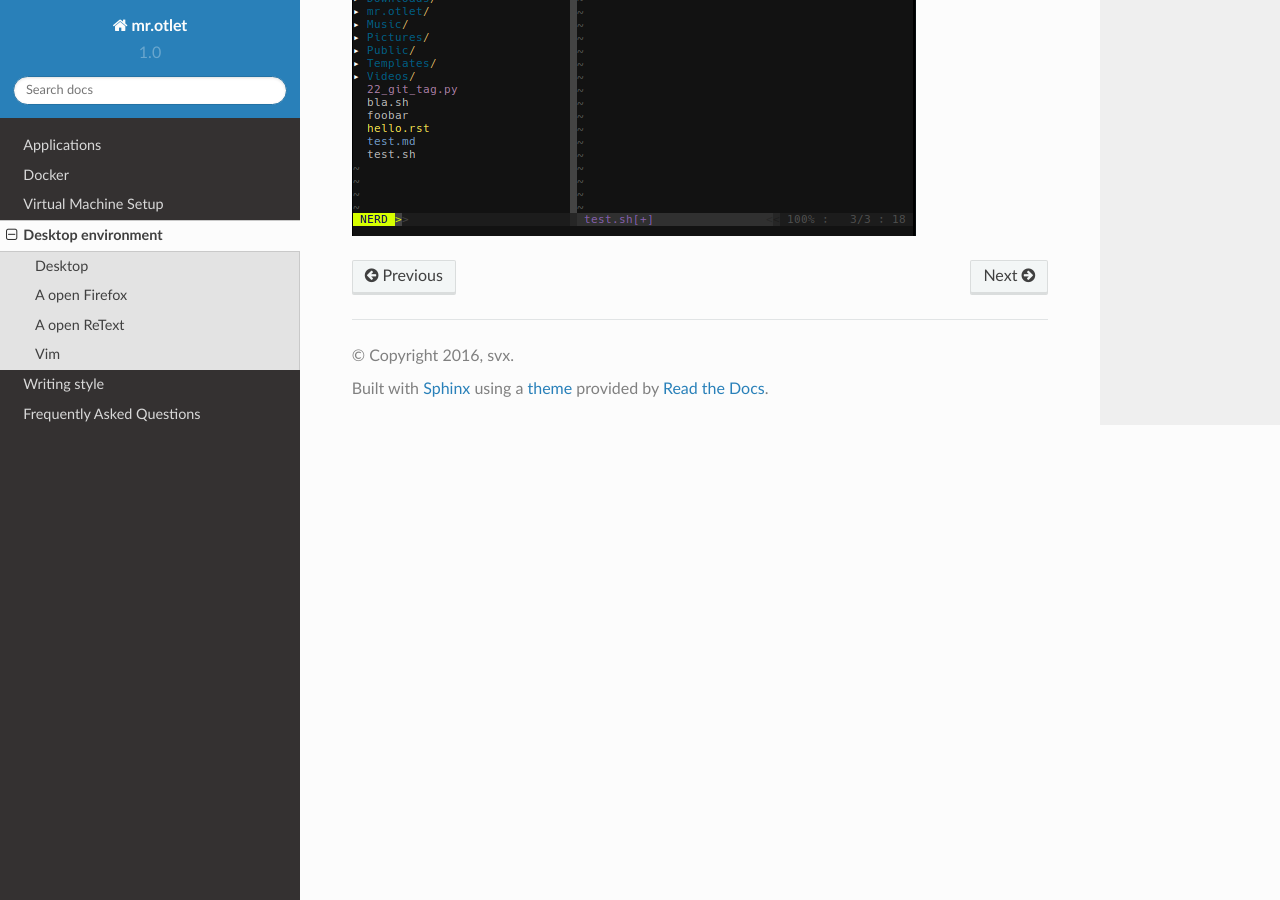
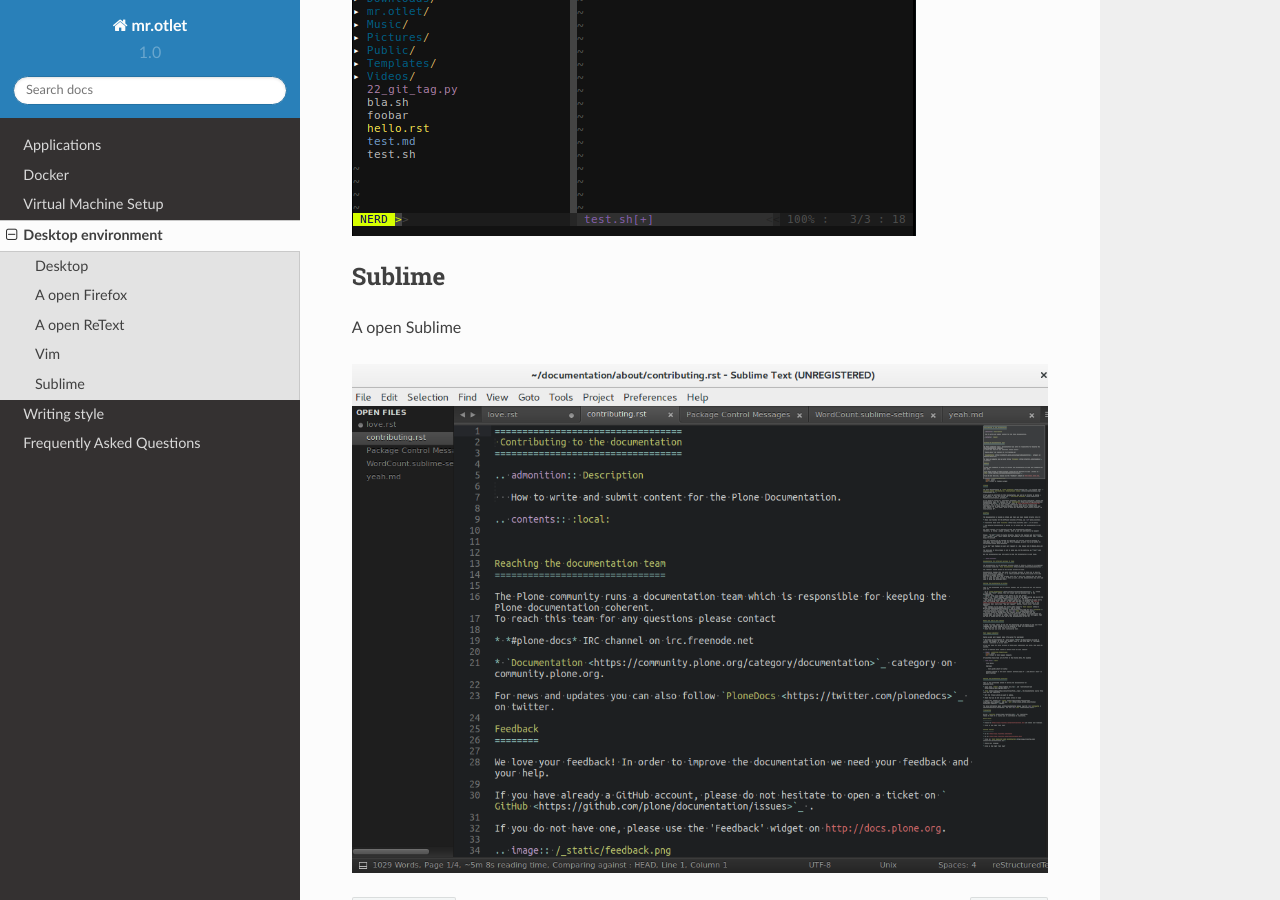
Before and after one commit to svx/mr.otlet, a Sphinx documentation site: the page built from docs/desktop_environment.rst, in a window 1280 px wide and 900 px high, scrolled down 2900 px. Built offline with Sphinx 7.4.7 and the Read the Docs theme 2.0.0, drawn with Linux system fonts in a browser that asks for light colours.

Commit message:
Wip: Start with sublime-text-3

```diff
--- a/docs/applications/sublime.rst
+++ b/docs/applications/sublime.rst
@@ -4,7 +4,5 @@ Sublime Text 3
 
 `Sublime Text 3 <https://www.sublimetext.com/3>`_ is a sophisticated text editor for code, markup and prose.
 
-Installation
-============
-
-We use `this gist <https://gist.github.com/svx/ce9874b86ed3fe9c14a19500545cd4bb>`_ to install Sublime.
+.. image:: _static/mr.otlet_sublime-omi.gif
+   :alt: Picture of a open sublime using a preview add-on
--- a/docs/desktop_environment.rst
+++ b/docs/desktop_environment.rst
@@ -44,3 +44,11 @@ Vim editing shell script and nerdtree:
 
 .. image:: _static/mrotlet_nerdtree.png
      :alt: Picture of vim editing shell scipt with a open nerdtree
+
+Sublime
+=======
+
+A open Sublime
+
+.. image:: _static/mr.otlet_sublime.rst.png
+   :alt: Picture of a open sublime-text-3 session
```
Also changed, not shown: docs/_static/mr.otlet_sublime.rst.png (added), 1 other file.
